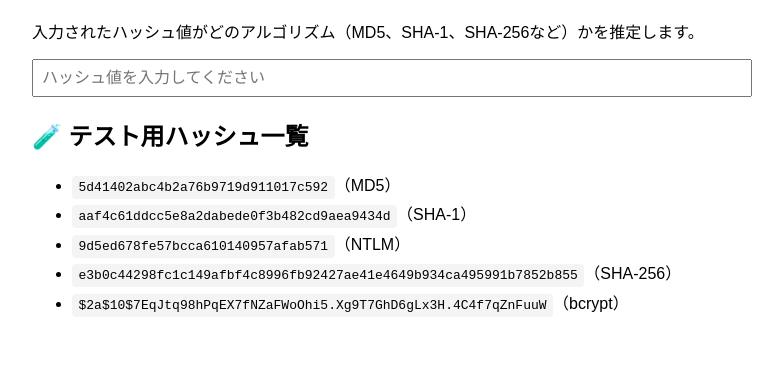
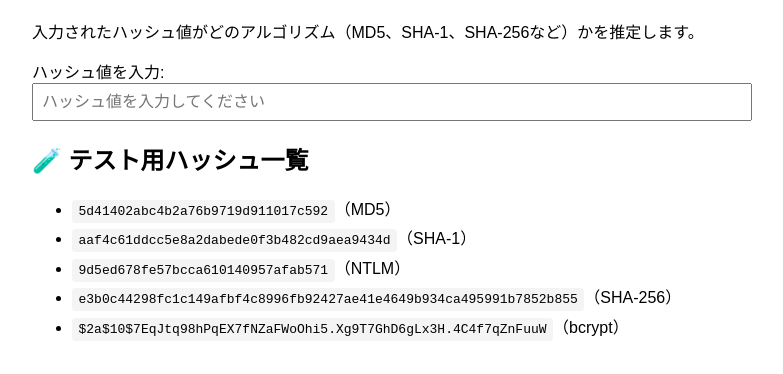
Before and after one commit to ipusiron/hash-detector, a plain HTML site: page index.html in a window 1280 px wide. Shown: the part 102-476 px from the top of the page, without its empty margins (258-1041 px from the left). Drawn offline with Linux system fonts and the light colour scheme.

Commit message:
Add label for hash input

```diff
--- a/index.html
+++ b/index.html
@@ -12,6 +12,7 @@
 
   <p>入力されたハッシュ値がどのアルゴリズム（MD5、SHA-1、SHA-256など）かを推定します。</p>
 
+  <label for="hashInput">ハッシュ値を入力:</label>
   <input type="text" id="hashInput" placeholder="ハッシュ値を入力してください">
 
   <div id="result"></div>
```
